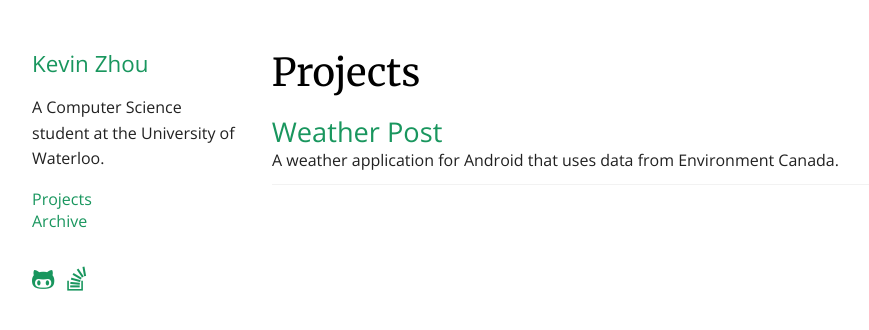
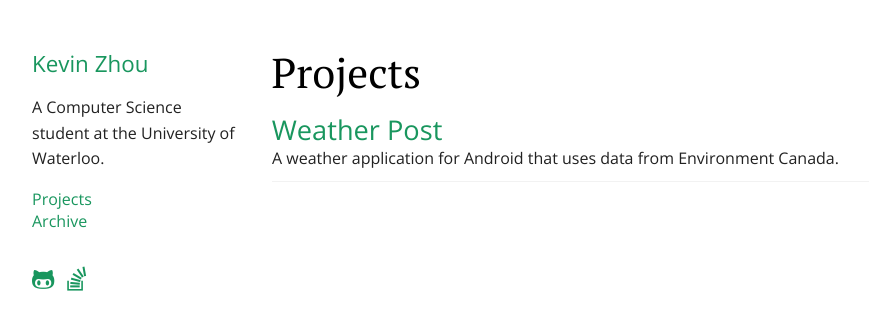
Before and after one commit to CongeeCafe/CongeeCafe.github.io, a Jekyll site: the page built from projects/index.html, in a window 1280 px wide. Shown: the top 330 px of the page, without its empty margins (144-1013 px from the left). Built offline with Jekyll 4.4.1, drawn with Linux system fonts in a browser that asks for light colours.

Commit message:
Change h1 font to PT Serif

```diff
--- a/_includes/css.html
+++ b/_includes/css.html
@@ -1,4 +1,4 @@
-<link href='http://fonts.googleapis.com/css?family=Merriweather' rel='stylesheet' type='text/css'>
+<link href='http://fonts.googleapis.com/css?family=PT+Serif' rel='stylesheet' type='text/css'>
 <link href='http://fonts.googleapis.com/css?family=Open+Sans:400,700,400italic,600' rel='stylesheet' type='text/css'>
 <link href="/assets/css/normalize.css" rel="stylesheet">
 <link href="/assets/css/cutegrids.css" rel="stylesheet">
--- a/assets/css/style.css
+++ b/assets/css/style.css
@@ -69,8 +69,8 @@ blockquote {
 }
 
 h1, h2, h1 span {
-  font-size: 2.4rem;
-  line-height: 1.3;
+  font-size: 2.6rem;
+  line-height: 1.2;
   margin-top: 0;
   margin-bottom: 0em;
   margin-left: -0.01em;
@@ -78,7 +78,7 @@ h1, h2, h1 span {
 }
 
 h1 {
-  font-family: 'Merriweather', serif;
+  font-family: 'PT Serif', serif;
   font-weight: 500;
 }
 
```
